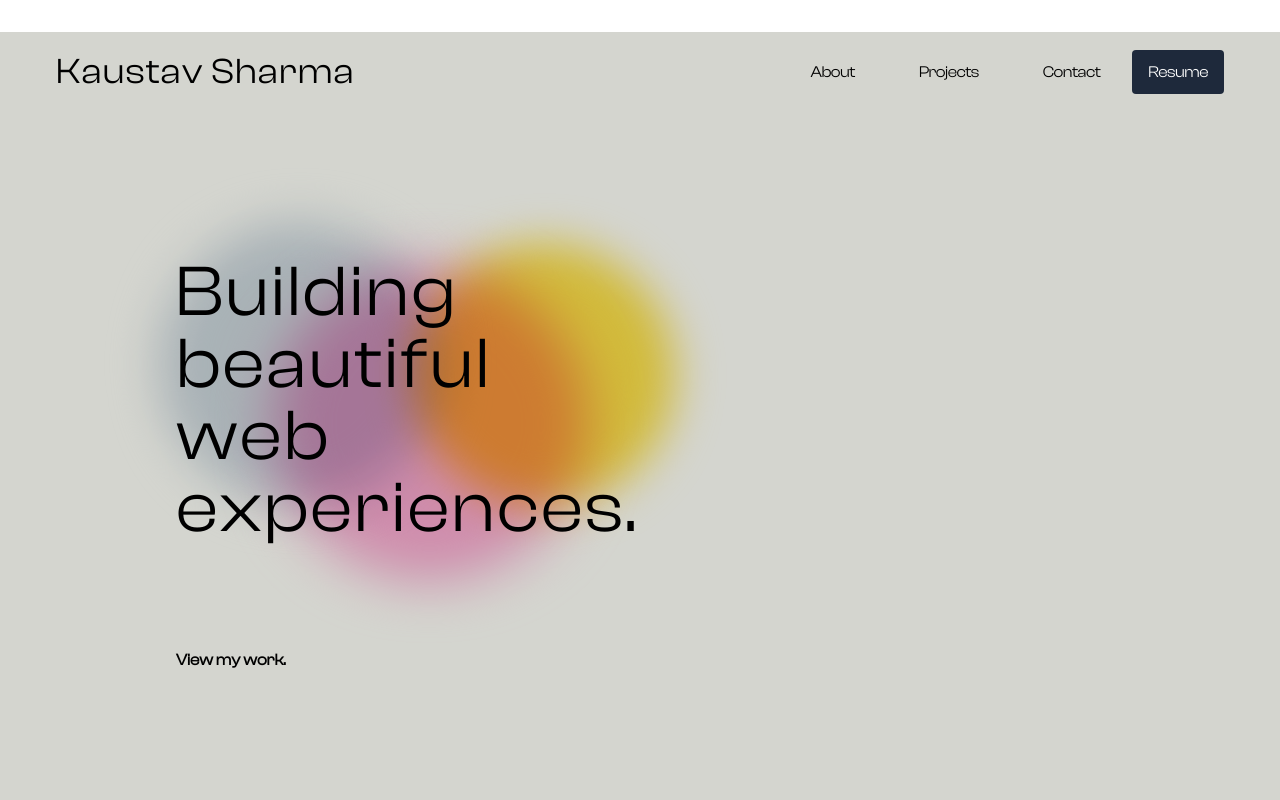
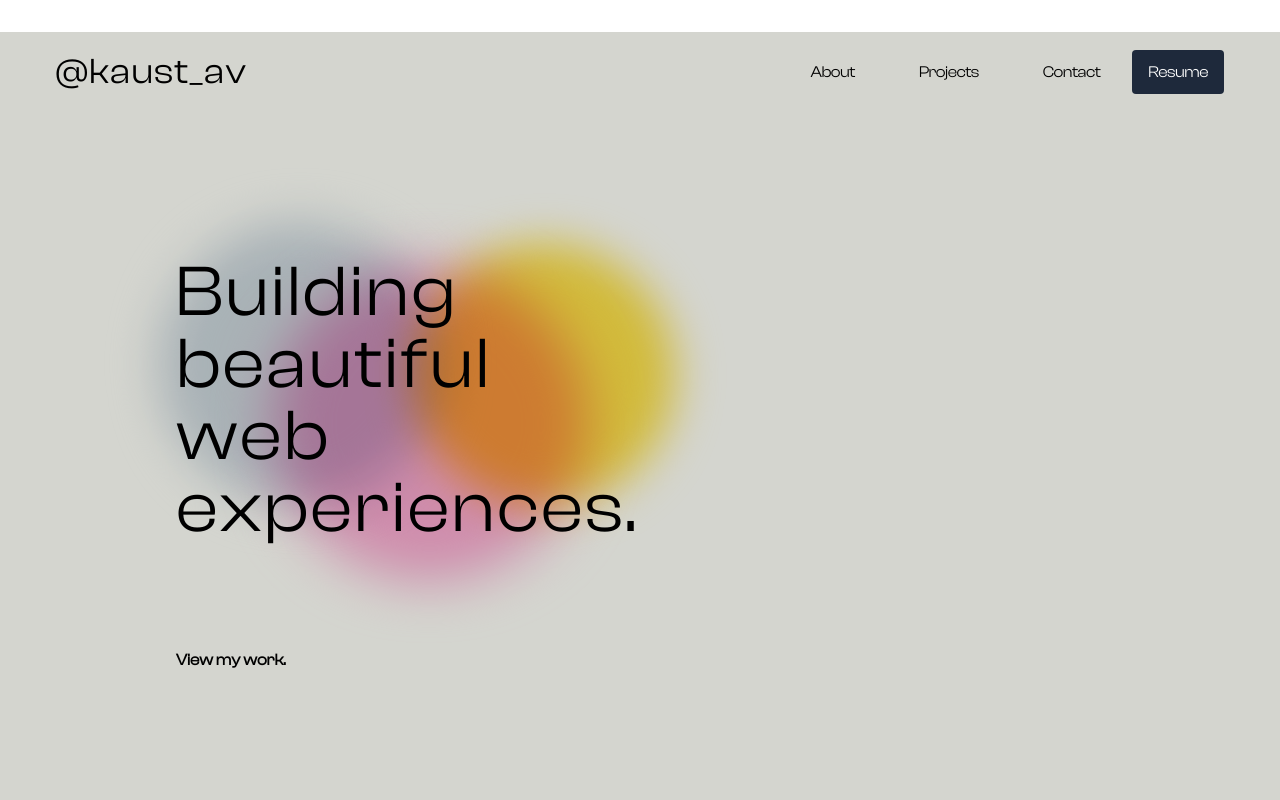
Before and after one commit to kaustav927/Portfolio2.0, a Next.js app in the folder portfolio2.0/: page / in a window 1280 px wide. Shown: the top 800 px of the page. Built offline with nearby package versions, Linux system fonts and the light colour scheme.

Commit message:
good wan

```diff
--- a/portfolio2.0/components/Navbar.tsx
+++ b/portfolio2.0/components/Navbar.tsx
@@ -11,9 +11,9 @@ function NavLink({to, children}) {
 //https://dev.to/dmuraco3/responsive-global-navbar-in-nextjs-with-tailwindcss-45p4
 function MobileNav({open, setOpen}) {
     return (
-        <div className={`absolute top-0 left-0 h-screen w-screen bg-cool-white transform ${open ? "-translate-x-0" : "-translate-x-full"} transition-transform duration-300 ease-in-out filter  `}>
+        <div className={`absolute top-0 left-0 h-screen w-screen z-50 bg-cool-white transform ${open ? "-translate-x-0" : "-translate-x-full"} transition-transform duration-300 ease-in-out filter  `}>
             <div className="flex items-center justify-center filter bg-cool-white h-20"> {/*logo container*/}
-                <a className="text-xl font-cd-regular " href="/">Kaustav Sharma</a>
+                <a className="text-xl font-cd-regular sm:text-xs" href="/">@kaust_av</a>
             </div>
             <div className="flex flex-col ml-4">
                 <a className="text-sm font-medium my-4" href="#about" onClick={() => setTimeout(() => {setOpen(!open)}, 100)}>
@@ -40,7 +40,7 @@ export default function Navbar() {
             <MobileNav open={open} setOpen={setOpen}/>
 
             <div className="w-4/12 flex items-center">
-                <a className="text-2xl font-cd-regular py-2 " href="/">Kaustav Sharma</a>
+                <a className="text-2xl font-cd-regular py-2 " href="/">@kaust_av</a>
             </div>
             <div className="w-9/12 flex justify-end items-center">
 
```
